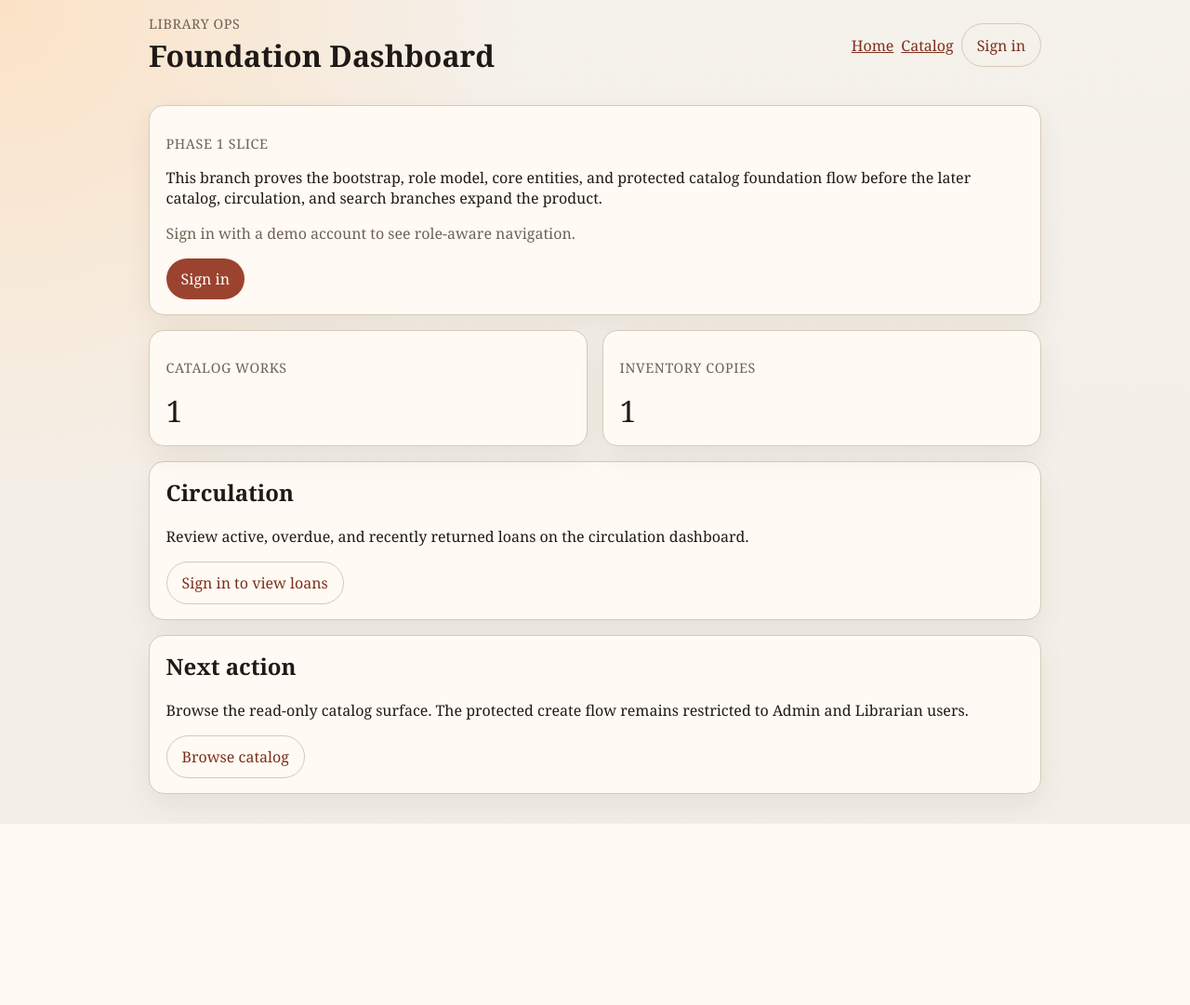
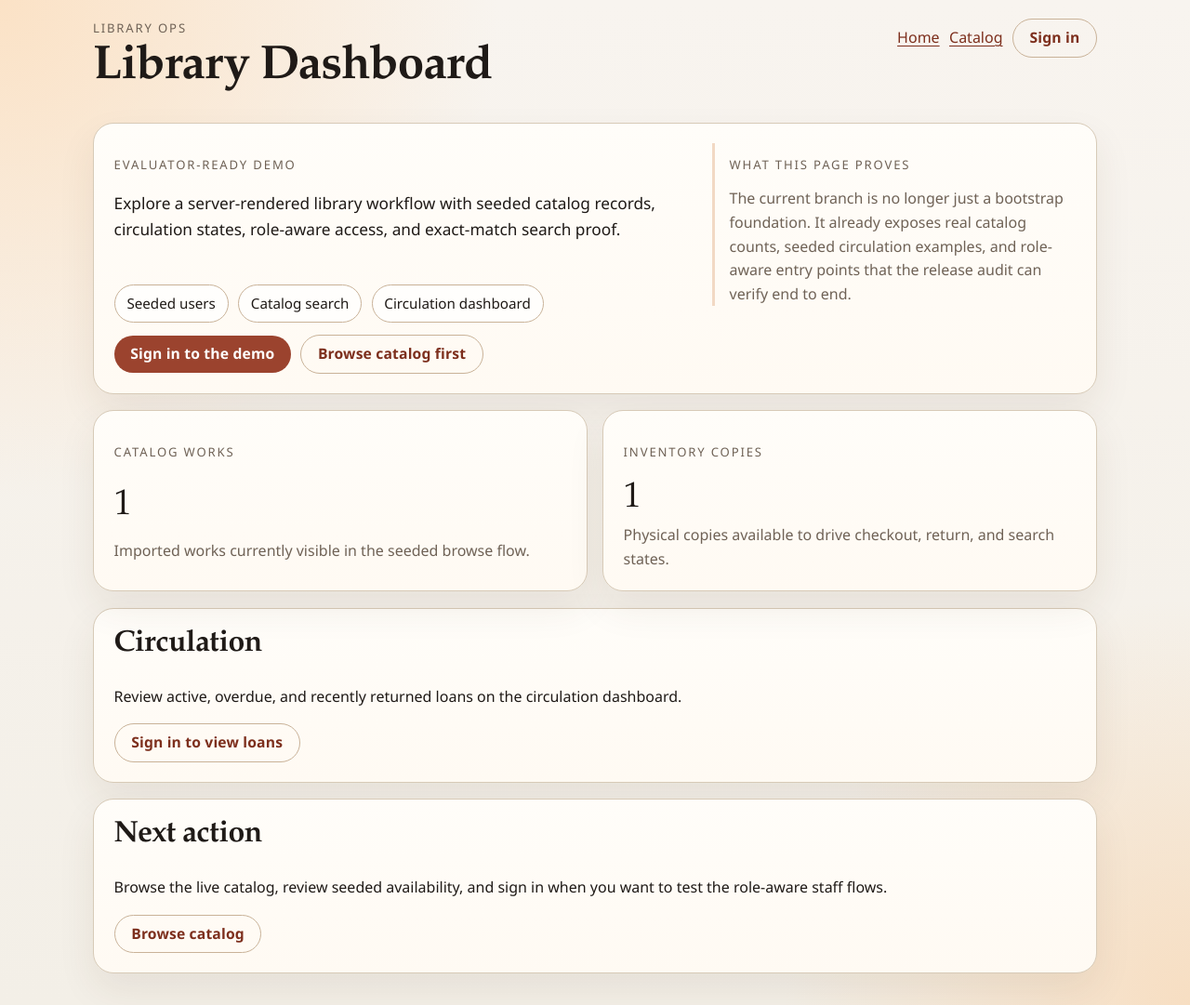
Before and after one commit to geehexx/library-ops, a Django app: template src/libraryops/shell/templates/shell/home.html in a window 1280 px wide. Shown: the whole page at 93% size. Before the commit the page ends 886 px from the top, so only its background shows below. Run offline with Django 5.2, Linux system fonts and the light colour scheme; the template is opened without the code that fills it: most values are stand-ins (such as "Sample title", 1, 10 or a date in 2020).

Commit message:
feat(ux): polish evaluator-facing shell surfaces

```diff
--- a/src/libraryops/shell/templates/base.html
+++ b/src/libraryops/shell/templates/base.html
@@ -8,46 +8,62 @@
     :root {
       --bg: #f3efe7;
       --panel: #fffaf3;
+      --panel-strong: #fffdf9;
       --ink: #1f1a17;
       --muted: #6f6256;
       --accent: #9b432e;
       --accent-strong: #7d2f1d;
+      --accent-soft: #f2d9c4;
       --line: #d7cab7;
+      --line-strong: #c9b298;
+      --display-font: "Iowan Old Style", "Palatino Linotype", "Book Antiqua", Palatino, Georgia, serif;
+      --body-font: "Aptos", "Segoe UI", "Helvetica Neue", Arial, sans-serif;
     }
     body {
       margin: 0;
-      font-family: Georgia, "Times New Roman", serif;
+      font-family: var(--body-font);
+      line-height: 1.6;
       background:
-        radial-gradient(circle at top left, #fbe2c6 0, transparent 36%),
-        linear-gradient(180deg, #f5f1eb 0%, var(--bg) 100%);
+        radial-gradient(circle at top left, #fbe2c6 0, transparent 32%),
+        radial-gradient(circle at bottom right, #f7dec2 0, transparent 26%),
+        linear-gradient(180deg, #f8f4ef 0%, var(--bg) 100%);
       color: var(--ink);
     }
-    a { color: var(--accent-strong); }
-    header, main { max-width: 960px; margin: 0 auto; padding: 1rem 1.25rem; }
+    a {
+      color: var(--accent-strong);
+      text-decoration-thickness: 0.08em;
+      text-underline-offset: 0.18em;
+    }
+    header, main {
+      max-width: 1080px;
+      margin: 0 auto;
+      padding: 1rem 1.5rem;
+    }
     header {
       display: flex;
       justify-content: space-between;
-      align-items: center;
+      align-items: flex-start;
       gap: 1rem;
+      padding-top: 1.25rem;
     }
     nav {
       display: flex;
       flex-wrap: wrap;
-      gap: 0.75rem;
+      gap: 0.85rem;
       align-items: center;
     }
     .panel {
-      background: var(--panel);
+      background: linear-gradient(180deg, var(--panel-strong) 0%, var(--panel) 100%);
       border: 1px solid var(--line);
-      border-radius: 16px;
-      padding: 1rem 1.1rem;
-      box-shadow: 0 12px 30px rgba(80, 49, 29, 0.08);
-      margin-bottom: 1rem;
+      border-radius: 22px;
+      padding: 1.3rem 1.35rem;
+      box-shadow: 0 18px 40px rgba(80, 49, 29, 0.08);
+      margin-bottom: 1.1rem;
     }
     .nav-actions {
       display: flex;
       flex-wrap: wrap;
-      gap: 0.5rem;
+      gap: 0.65rem;
       align-items: center;
       justify-content: flex-end;
     }
@@ -57,21 +73,33 @@
       border-radius: 999px;
       background: var(--accent);
       color: white;
-      padding: 0.7rem 1rem;
+      padding: 0.75rem 1.1rem;
       text-decoration: none;
       cursor: pointer;
-      font: inherit;
+      font: 600 0.98rem/1 var(--body-font);
+      letter-spacing: 0.01em;
     }
     .button--ghost {
       background: transparent;
       color: var(--accent-strong);
-      border: 1px solid var(--line);
+      border: 1px solid var(--line-strong);
     }
     .eyebrow {
       color: var(--muted);
-      font-size: 0.9rem;
-      letter-spacing: 0.04em;
+      font-size: 0.82rem;
+      letter-spacing: 0.14em;
       text-transform: uppercase;
+    }
+    h1, h2, h3 {
+      font-family: var(--display-font);
+      line-height: 1.08;
+      letter-spacing: -0.02em;
+    }
+    h1 {
+      font-size: clamp(2.2rem, 4vw, 3.35rem);
+    }
+    h2 {
+      font-size: clamp(1.5rem, 2.5vw, 2.2rem);
     }
     form p {
       display: grid;
@@ -106,7 +134,93 @@
     .grid {
       display: grid;
       gap: 1rem;
+      grid-template-columns: repeat(auto-fit, minmax(240px, 1fr));
+    }
+    .lede {
+      font-size: 1.08rem;
+      max-width: 70ch;
+    }
+    .metric-grid {
+      display: grid;
       grid-template-columns: repeat(auto-fit, minmax(220px, 1fr));
+      gap: 1rem;
+    }
+    .metric-card {
+      display: grid;
+      gap: 0.45rem;
+    }
+    .metric-value {
+      font-family: var(--display-font);
+      font-size: clamp(2rem, 3vw, 2.8rem);
+      line-height: 1;
+      margin: 0;
+    }
+    .pill-row {
+      display: flex;
+      flex-wrap: wrap;
+      gap: 0.65rem;
+      margin-top: 0.9rem;
+    }
+    .pill {
+      border: 1px solid var(--line-strong);
+      border-radius: 999px;
+      background: rgba(255, 255, 255, 0.75);
+      padding: 0.45rem 0.8rem;
+      font-size: 0.95rem;
+    }
+    table {
+      width: 100%;
+      border-collapse: collapse;
+      font-size: 0.95rem;
+    }
+    th, td {
+      text-align: left;
+      vertical-align: top;
+      padding: 0.6rem 0.35rem;
+      border-top: 1px solid rgba(201, 178, 152, 0.55);
+    }
+    th {
+      color: var(--muted);
+      font-size: 0.84rem;
+      font-weight: 700;
+      letter-spacing: 0.08em;
+      text-transform: uppercase;
+    }
+    tr:first-child th,
+    tr:first-child td {
+      border-top: 0;
+    }
+    .stack {
+      display: grid;
+      gap: 0.85rem;
+    }
+    .split-hero {
+      display: grid;
+      gap: 1rem;
+      grid-template-columns: minmax(0, 1.6fr) minmax(280px, 1fr);
+      align-items: start;
+    }
+    .hero-note {
+      border-left: 3px solid var(--accent-soft);
+      padding-left: 1rem;
+    }
+    .provider-panel {
+      background: rgba(255, 255, 255, 0.5);
+      border: 1px dashed var(--line-strong);
+      border-radius: 18px;
+      padding: 1rem;
+    }
+    @media (max-width: 760px) {
+      header, main {
+        padding-left: 1rem;
+        padding-right: 1rem;
+      }
+      .split-hero {
+        grid-template-columns: 1fr;
+      }
+      .nav-actions {
+        justify-content: flex-start;
+      }
     }
   </style>
 </head>
@@ -114,7 +228,7 @@
   <header>
     <div>
       <div class="eyebrow">Library Ops</div>
-      <h1 style="margin: 0.2rem 0 0;">{% block page_title %}Library Ops{% endblock %}</h1>
+      <h1 style="margin: 0.25rem 0 0;">{% block page_title %}Library Ops{% endblock %}</h1>
     </div>
     <nav class="nav-actions" aria-label="Primary">
       <a href="{% url 'home' %}">Home</a>
--- a/src/libraryops/shell/templates/shell/home.html
+++ b/src/libraryops/shell/templates/shell/home.html
@@ -1,32 +1,52 @@
 {% extends "base.html" %}
 
 {% block title %}Home | Library Ops{% endblock %}
-{% block page_title %}Foundation Dashboard{% endblock %}
+{% block page_title %}Library Dashboard{% endblock %}
 
 {% block content %}
-  <section class="panel">
-    <p class="eyebrow">Phase 1 slice</p>
-    <p>
-      This branch proves the bootstrap, role model, core entities, and protected
-      catalog foundation flow before the later catalog, circulation, and search
-      branches expand the product.
-    </p>
-    {% if user.is_authenticated %}
-      <p><strong>Signed in as:</strong> {{ user.email }}{% if role %} ({{ role }}){% endif %}</p>
-    {% else %}
-      <p class="muted">Sign in with a demo account to see role-aware navigation.</p>
-      <a class="button" href="{% url 'account_login' %}">Sign in</a>
-    {% endif %}
+  <section class="panel split-hero">
+    <div class="stack">
+      <div>
+        <p class="eyebrow">Evaluator-ready demo</p>
+        <p class="lede">
+          Explore a server-rendered library workflow with seeded catalog records,
+          circulation states, role-aware access, and exact-match search proof.
+        </p>
+      </div>
+      {% if user.is_authenticated %}
+        <p><strong>Signed in as:</strong> {{ user.email }}{% if role %} ({{ role }}){% endif %}</p>
+      {% else %}
+        <div class="pill-row">
+          <span class="pill">Seeded users</span>
+          <span class="pill">Catalog search</span>
+          <span class="pill">Circulation dashboard</span>
+        </div>
+        <div class="nav-actions" style="justify-content: flex-start;">
+          <a class="button" href="{% url 'account_login' %}">Sign in to the demo</a>
+          <a class="button button--ghost" href="{% url 'catalog-index' %}">Browse catalog first</a>
+        </div>
+      {% endif %}
+    </div>
+    <aside class="hero-note">
+      <p class="eyebrow">What this page proves</p>
+      <p class="muted" style="margin: 0;">
+        The current branch is no longer just a bootstrap foundation. It already
+        exposes real catalog counts, seeded circulation examples, and role-aware
+        entry points that the release audit can verify end to end.
+      </p>
+    </aside>
   </section>
 
-  <section class="grid">
-    <article class="panel">
+  <section class="metric-grid">
+    <article class="panel metric-card">
       <p class="eyebrow">Catalog works</p>
-      <p style="font-size: 2rem; margin: 0;">{{ work_count }}</p>
+      <p class="metric-value">{{ work_count }}</p>
+      <p class="muted" style="margin: 0;">Imported works currently visible in the seeded browse flow.</p>
     </article>
-    <article class="panel">
+    <article class="panel metric-card">
       <p class="eyebrow">Inventory copies</p>
-      <p style="font-size: 2rem; margin: 0;">{{ copy_count }}</p>
+      <p class="metric-value">{{ copy_count }}</p>
+      <p class="muted" style="margin: 0;">Physical copies available to drive checkout, return, and search states.</p>
     </article>
   </section>
 
@@ -46,12 +66,12 @@
   <section class="panel">
     <h2 style="margin-top: 0;">Next action</h2>
     {% if can_manage_catalog %}
-      <p>You can create the foundation catalog records used by later phases.</p>
+      <p>Manage the catalog, then move directly into borrower and return workflows from the circulation surface.</p>
       <a class="button" href="{% url 'catalog-create' %}">Create foundation record</a>
     {% else %}
       <p>
-        Browse the read-only catalog surface. The protected create flow remains
-        restricted to Admin and Librarian users.
+        Browse the live catalog, review seeded availability, and sign in when
+        you want to test the role-aware staff flows.
       </p>
       <a class="button button--ghost" href="{% url 'catalog-index' %}">Browse catalog</a>
     {% endif %}
```
Also changed, not shown: src/libraryops/accounts/templates/account/login.html (+5 -6 lines), src/libraryops/circulation/templates/circulation/loan_dashboard.html (+11 -5 lines), tests/e2e/test_auth_surface.py (+4 -2 lines), tests/e2e/test_circulation_search.py (+3 -7 lines), tests/e2e/test_navigation.py (+2 -2 lines).
